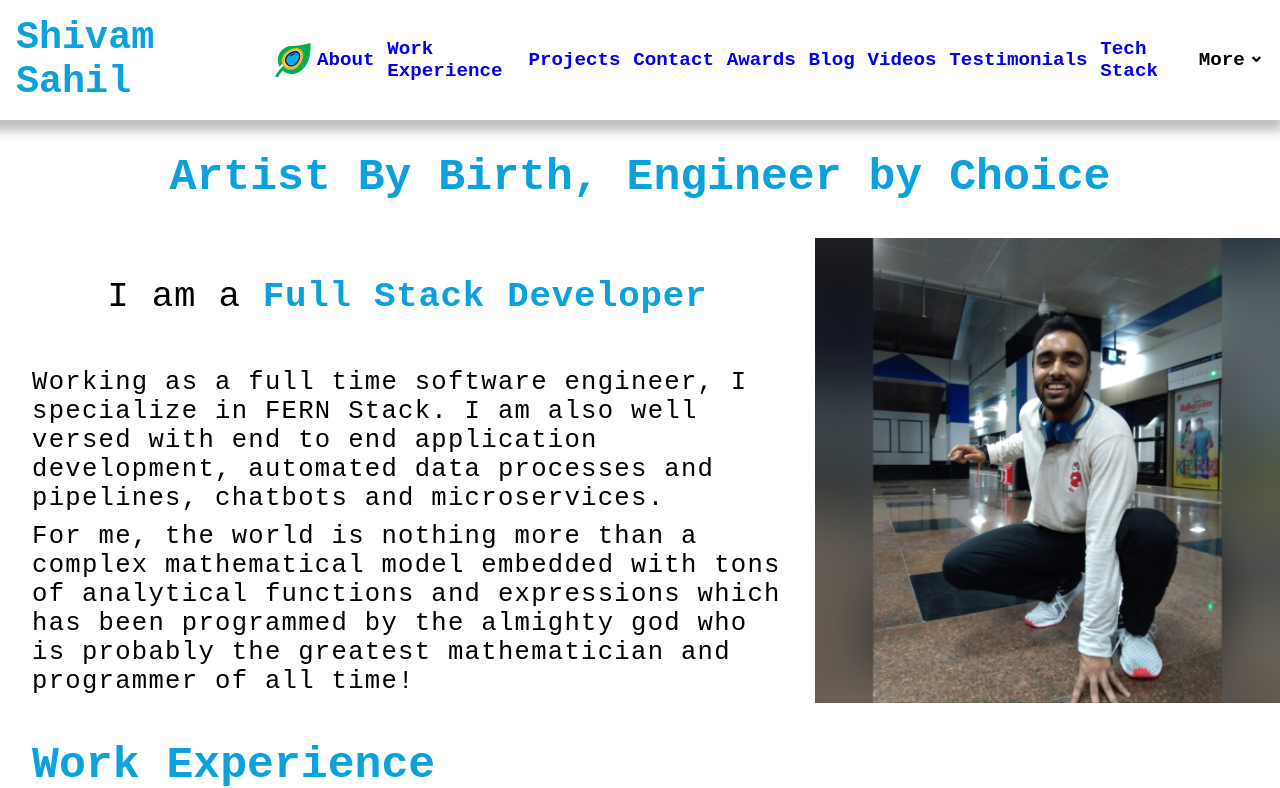
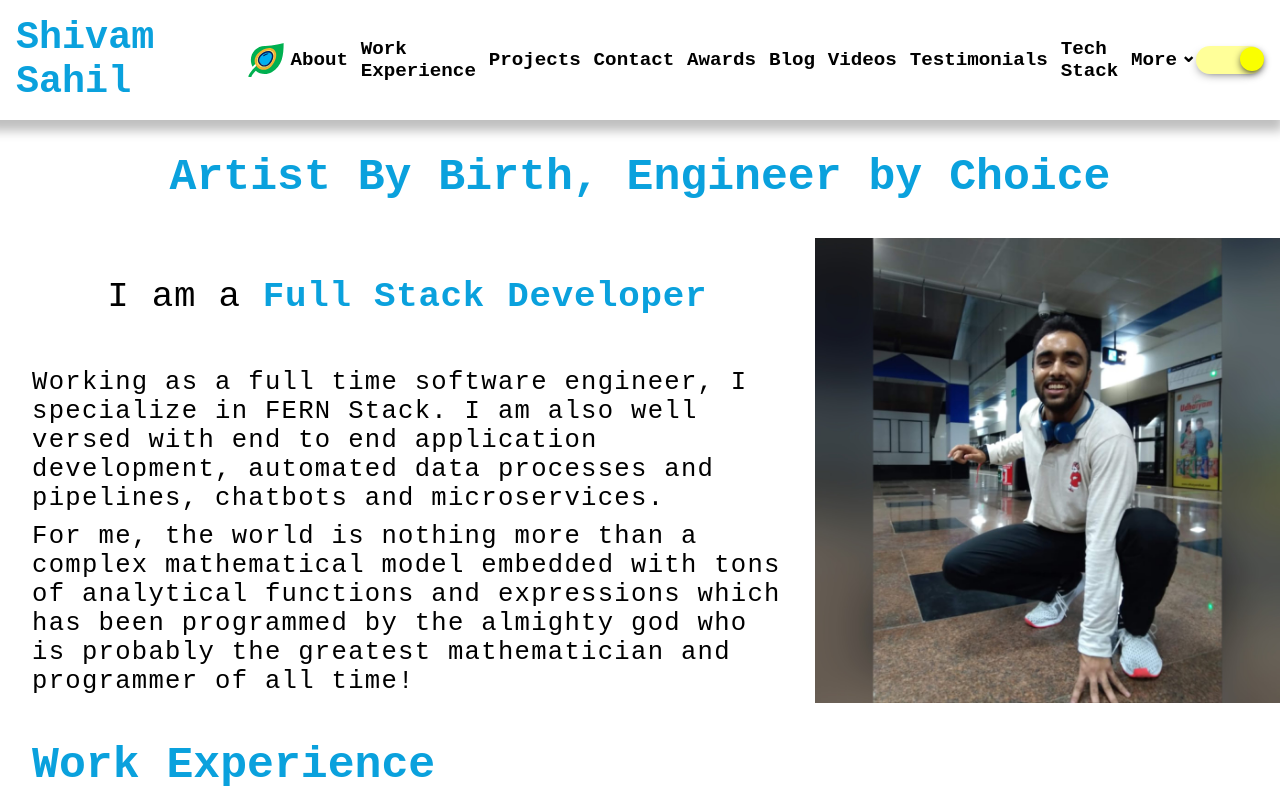
Before and after one commit to sedhha/next-js-pf-v2, a Next.js app: page /app in a window 1280 px wide. Shown: the top 788 px of the page. Built offline with nearby package versions, Linux system fonts and the light colour scheme.

Commit message:
Dark Mode Enabled for Header

```diff
--- a/components/v2/Header/Header.module.css
+++ b/components/v2/Header/Header.module.css
@@ -7,8 +7,9 @@
 	top: 0;
 	position: sticky;
 	box-shadow: -4px 4px 10px 7px rgba(0, 0, 0, 0.25);
-	background-color: var(--background-color);
+	background-color: var(--header-bg-color);
 	z-index: 1;
+	transition: var(--fade-transition);
 }
 
 .LogoSection {
@@ -16,9 +17,10 @@
 	align-items: center;
 }
 
-.LogoSection h1 {
+.LogoSection > h1 {
 	font-size: clamp(0.5rem, var(--standard-headings), 8rem);
-	color: var(--light-blue);
+	color: var(--logo-heading-color);
+	transition: var(--fade-transition);
 }
 
 .LogoImage {
@@ -40,6 +42,8 @@
 	font-weight: bold;
 	font-family: 'Courier New', Courier, monospace;
 	cursor: pointer;
+	color: var(--header-element-color);
+	transition: var(--fade-transition);
 }
 
 .Select {
@@ -65,11 +69,12 @@
 	position: absolute;
 	top: 0;
 	right: 0;
-	translate: 0 3vh;
+	translate: 0 2vh;
 	background-color: var(--background-color);
 	border-radius: 0.25rem;
 	padding: 0.5vh 0.5vw;
 	box-shadow: var(--box-shadow-mid);
+	transition: var(--fade-transition);
 }
 
 .SelectDropDown > h1 {
--- a/components/v2/Header/index.tsx
+++ b/components/v2/Header/index.tsx
@@ -49,8 +49,8 @@ const Header = () => {
 						onClick={() => dispatch(updateShowMore(true))}
 					/>
 				)}
-				<Toggle />
 			</div>
+			<Toggle />
 		</header>
 	);
 };
--- a/components/v2/common/RadioToggle/RadioToggle.module.css
+++ b/components/v2/common/RadioToggle/RadioToggle.module.css
@@ -6,6 +6,7 @@
 	box-shadow: -2px 4px 12px -7px #000000;
 	position: relative;
 	cursor: pointer;
+	transition: var(--fade-transition);
 }
 
 .SwitchBoard section {
@@ -18,6 +19,7 @@
 	position: absolute;
 	transition: 0.3s all ease-in;
 	box-shadow: 0px 3px 8px -2px #000000;
+	transition: var(--fade-transition);
 }
 
 .off {
--- a/styles/global.css
+++ b/styles/global.css
@@ -9,6 +9,7 @@
 	--white-card-description-text-color: black;
 	--white-card-action-button-text-color: var(--dark-blue);
 	--dark-gray: #6c6767;
+	--faded-gray: rgba(255, 255, 255, 0.4);
 	--orange: #f27304;
 	--green: #05ff00;
 	--faded-purple: rgba(74, 69, 214, 0.74);
@@ -58,8 +59,9 @@
 	--tech-stack-title: 2vh;
 }
 .lightMode {
-	font-family: 'Courier New', Courier, monospace;
-	scroll-behavior: smooth;
+	--logo-heading-color: var(--light-blue);
+	--header-element-color: black;
+	--header-bg-color: white;
 	--toggle-switch-bg: rgba(255, 255, 0, 0.4);
 	--toggle-switch: #faff00;
 	--background-color: white;
@@ -97,13 +99,19 @@
 	--footer-bg: var(--faded-dark-blue);
 	--hover-more-text-color: white;
 	--blog-excerpt-color: var(--dark-gray);
+
+	font-family: 'Courier New', Courier, monospace;
+	scroll-behavior: smooth;
+	background-color: var(--background-color);
+	transition: var(--fade-transition);
 }
 .darkMode {
-	font-family: 'Courier New', Courier, monospace;
-	scroll-behavior: smooth;
-	--toggle-switch-bg: rgba(255, 255, 0, 0.4);
-	--toggle-switch: #faff00;
-	--background-color: white;
+	--logo-heading-color: white;
+	--header-element-color: white;
+	--header-bg-color: var(--dark-blue);
+	--toggle-switch-bg: var(--faded-gray);
+	--toggle-switch: var(--dark-blue);
+	--background-color: var(--faded-dark-blue);
 	--related-blog-title: var(--light-blue);
 	--related-blog-category: var(--light-blue);
 	--related-blog-date: var(--dark-blue);
@@ -138,6 +146,11 @@
 	--footer-bg: var(--faded-dark-blue);
 	--hover-more-text-color: white;
 	--blog-excerpt-color: var(--dark-gray);
+
+	font-family: 'Courier New', Courier, monospace;
+	scroll-behavior: smooth;
+	background-color: var(--background-color);
+	transition: var(--fade-transition);
 }
 
 * {
```
